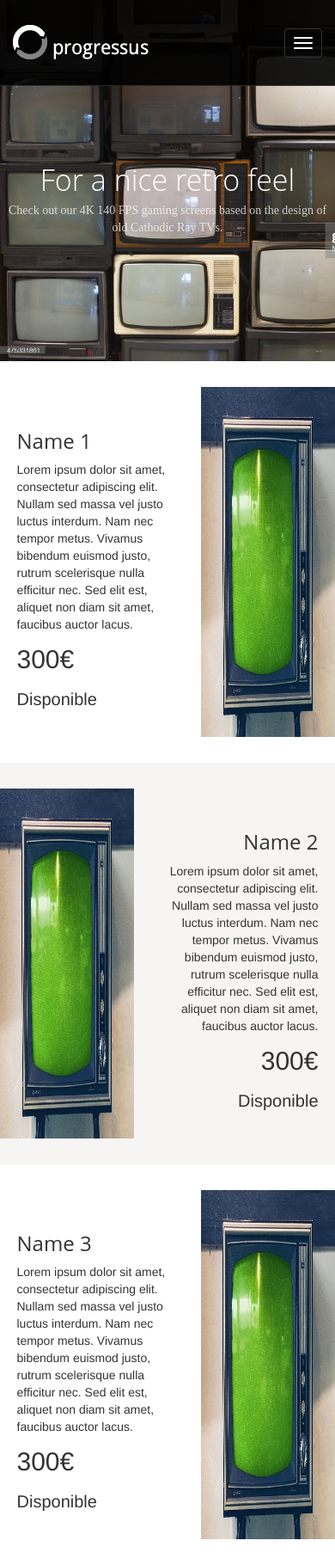
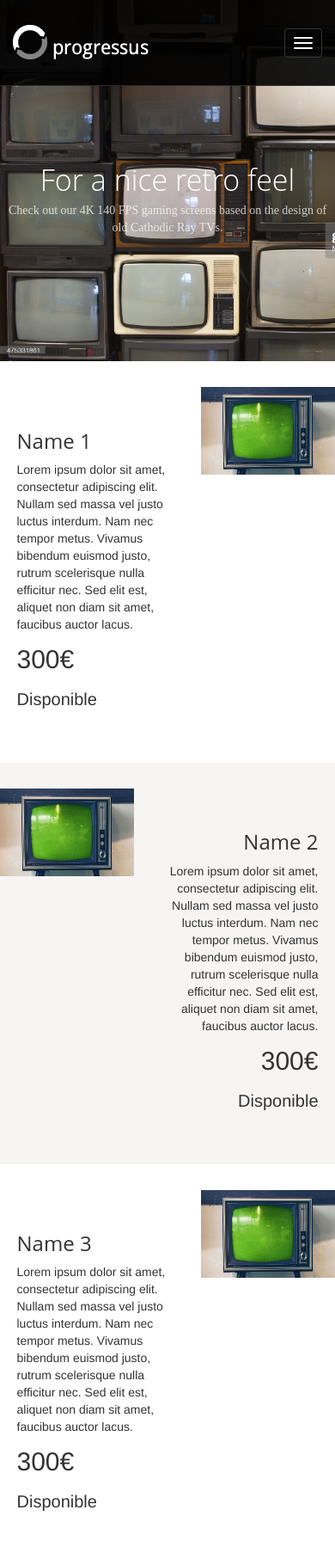
Before and after one commit to WhimBlob/cathodicraygaming, a PHP site: page / in a window 390 px wide. Shown: the whole page at 86% size. Run offline with PHP 8.4, Linux system fonts and the light colour scheme.

Commit message:
Header et homepage ok et responsive

```diff
--- a/crg.css
+++ b/crg.css
@@ -25,6 +25,7 @@
 
 .productimg {
   width: 40vw;
+  height: 26.14vw;
 }
 
 .productext {
```
